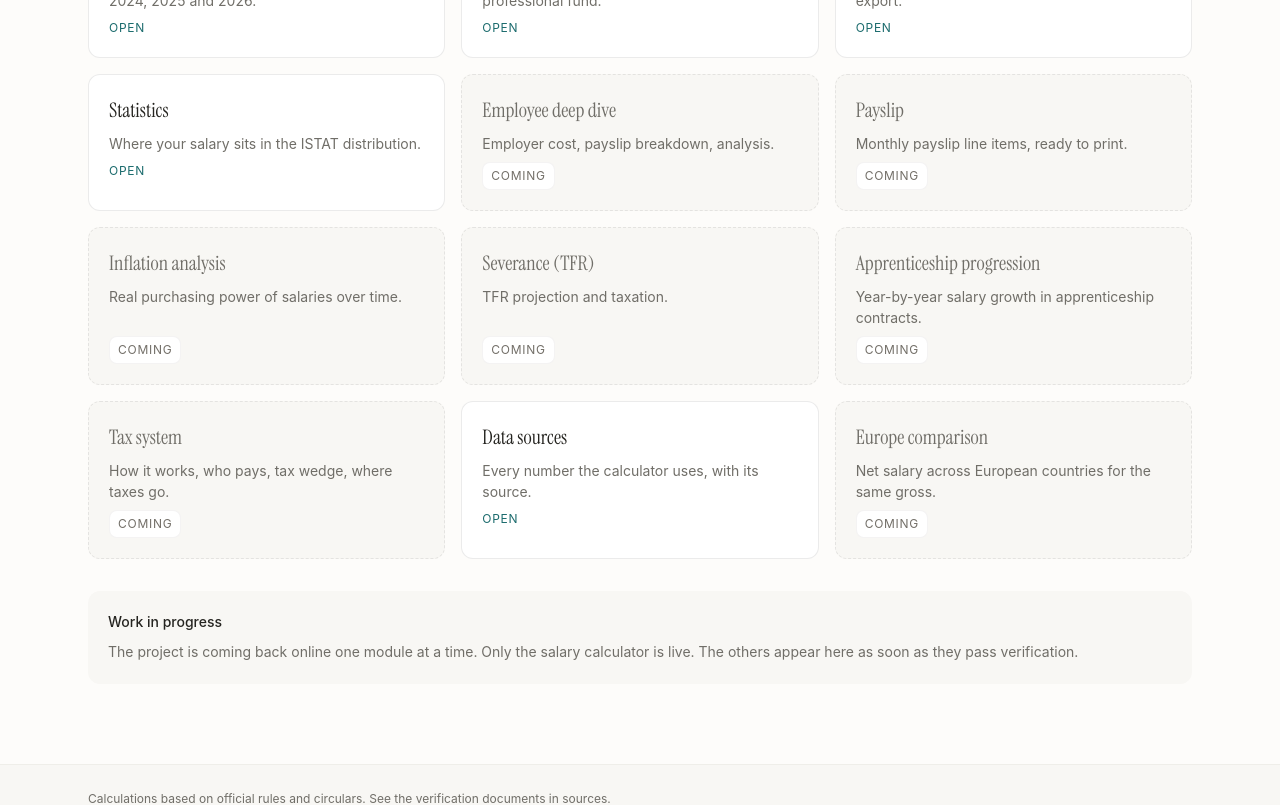
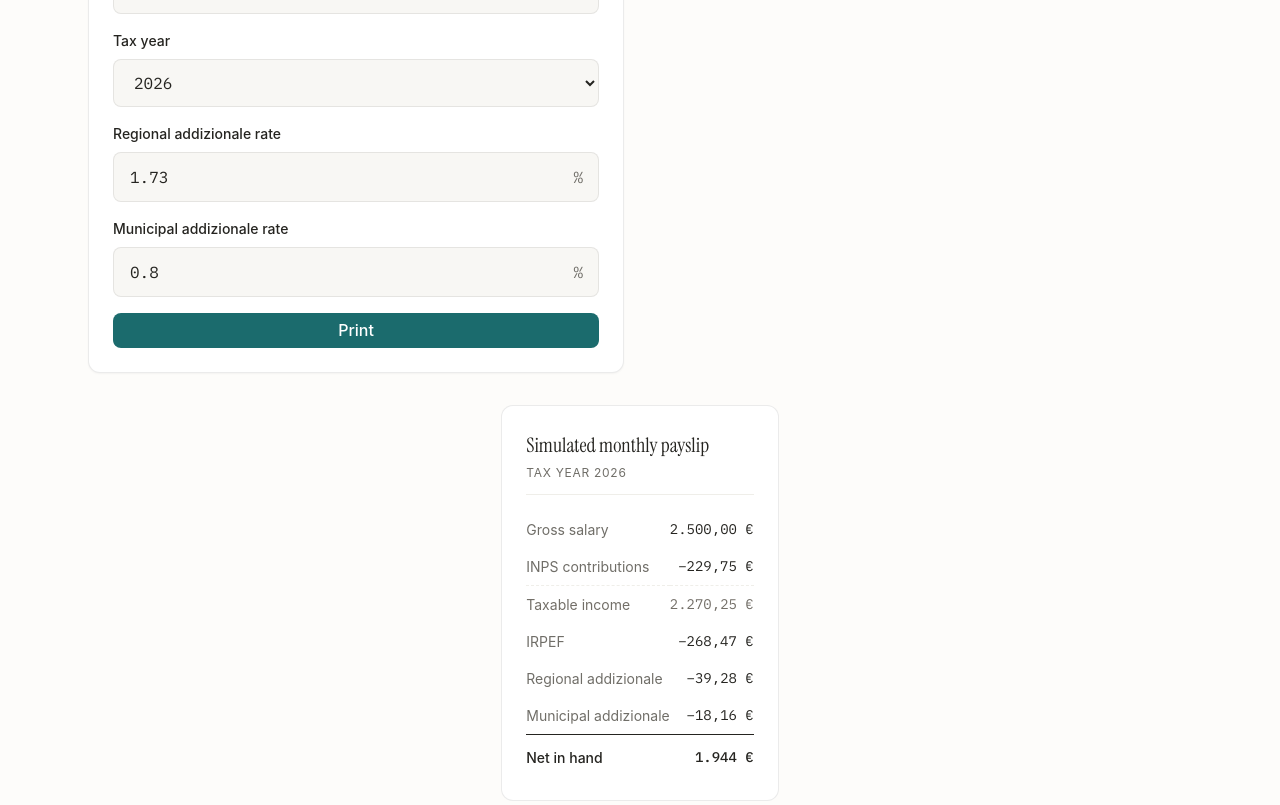
Before and after one commit to stefanovalloncini/quanto-guadagno, a React (Vite) app: page /busta-paga in a window 1280 px wide. Before the commit this address led to /. Shown: the part 420-1225 px from the top of the page. Built offline with nearby package versions, Linux system fonts and the light colour scheme; a web font is replaced by a local one.

Commit message:
feat: payslip simulator
Co-authored-by: Stefano Valloncini <stefano@Stefanos-MacBook-Pro.local>

```diff
--- a/src/app/router.tsx
+++ b/src/app/router.tsx
@@ -4,6 +4,7 @@ import { DataSourcesPage } from "@/ui/features/data-sources";
 import { EmployeePage } from "@/ui/features/employee-calculator";
 import { FreelancerPage } from "@/ui/features/freelancer-calculator";
 import { HomePage } from "@/ui/features/home";
+import { PayslipPage } from "@/ui/features/payslip";
 import { StatisticsPage } from "@/ui/features/statistics";
 import { AppLayout } from "@/ui/shared/AppLayout.tsx";
 
@@ -56,6 +57,14 @@ const router = createBrowserRouter([
       </AppLayout>
     ),
   },
+  {
+    path: "/busta-paga",
+    element: (
+      <AppLayout>
+        <PayslipPage />
+      </AppLayout>
+    ),
+  },
   { path: "*", element: <Navigate to="/" replace /> },
 ]);
 
--- a/src/ui/design-system/index.css
+++ b/src/ui/design-system/index.css
@@ -472,6 +472,94 @@
   padding-left: var(--space-5);
 }
 
+.qg-payslip {
+  background: var(--surface);
+  border: 1px solid var(--border-primary);
+  border-radius: var(--radius-md);
+  padding: var(--space-6);
+  max-width: 36rem;
+  margin: 0 auto;
+}
+
+.qg-payslip__header {
+  border-bottom: 1px solid var(--rule-color);
+  padding-bottom: var(--space-3);
+  margin-bottom: var(--space-4);
+}
+
+.qg-payslip__title {
+  margin: 0 0 var(--space-1);
+  font-family: var(--font-display);
+  font-size: var(--text-subtitle);
+  font-weight: 400;
+}
+
+.qg-payslip__meta {
+  margin: 0;
+  font-size: var(--text-caption);
+  color: var(--text-secondary);
+  text-transform: uppercase;
+  letter-spacing: 0.06em;
+}
+
+.qg-payslip__table {
+  width: 100%;
+  border-collapse: collapse;
+  font-size: var(--text-label);
+}
+
+.qg-payslip__row th {
+  text-align: left;
+  font-weight: 400;
+  color: var(--text-secondary);
+  padding: var(--space-2) 0;
+}
+
+.qg-payslip__row td {
+  text-align: right;
+  font-family: var(--font-mono);
+  font-variant-numeric: tabular-nums;
+  color: var(--text-primary);
+  padding: var(--space-2) 0;
+}
+
+.qg-payslip__row--subtotal th,
+.qg-payslip__row--subtotal td {
+  border-top: 1px dashed var(--rule-color);
+  color: var(--text-muted);
+}
+
+.qg-payslip__row--total th,
+.qg-payslip__row--total td {
+  border-top: 1px solid var(--text-primary);
+  font-weight: 500;
+  color: var(--text-primary);
+  padding-top: var(--space-3);
+}
+
+@media print {
+  .qg-print-hide {
+    display: none !important;
+  }
+
+  .qg-app-header,
+  .qg-app-footer {
+    display: none;
+  }
+
+  .qg-page {
+    padding: 0;
+    max-width: 100%;
+  }
+
+  .qg-payslip {
+    border: none;
+    box-shadow: none;
+    padding: 0;
+    max-width: 100%;
+  }
+}
+
 .qg-page__header {
   display: flex;
   flex-direction: column;
--- a/src/ui/features/home/tools.ts
+++ b/src/ui/features/home/tools.ts
@@ -10,7 +10,7 @@ export const TOOLS: ReadonlyArray<ToolEntry> = [
   { id: "comparison", to: "/confronto-scenari", available: true },
   { id: "statistics", to: "/statistiche", available: true },
   { id: "tools", to: null, available: false },
-  { id: "payslip", to: null, available: false },
+  { id: "payslip", to: "/busta-paga", available: true },
   { id: "inflation", to: null, available: false },
   { id: "tfr", to: null, available: false },
   { id: "apprenticeship", to: null, available: false },
--- /dev/null
+++ b/src/ui/features/payslip/PayslipPage.tsx
@@ -0,0 +1,164 @@
+import { useState } from "react";
+import { FormattedMessage } from "react-intl";
+import { Field, Select, Stack } from "@/ui/design-system";
+import { calculateSalaryBreakdown } from "@/domain/calc";
+import { getTaxConfig, SUPPORTED_YEARS, type SupportedYear } from "@/domain/data";
+import { formatCurrency, formatCurrencyWhole } from "@/domain/format.ts";
+
+const yearOptions = SUPPORTED_YEARS.map((y) => ({ value: y, label: String(y) }));
+
+interface PayslipRow {
+  readonly id: string;
+  readonly amount: number;
+  readonly kind: "addition" | "deduction" | "subtotal";
+}
+
+export function PayslipPage() {
+  const [grossAnnual, setGrossAnnual] = useState(30_000);
+  const [taxYear, setTaxYear] = useState<SupportedYear>(2026);
+  const [regionalRatePercent, setRegionalRatePercent] = useState(1.73);
+  const [municipalRatePercent, setMunicipalRatePercent] = useState(0.8);
+
+  const result = calculateSalaryBreakdown(
+    {
+      grossAnnual,
+      regionalRate: regionalRatePercent / 100,
+      municipalRate: municipalRatePercent / 100,
+    },
+    getTaxConfig(taxYear),
+  );
+
+  const grossMonthly = result.grossAnnual / 12;
+  const inpsMonthly = result.inps / 12;
+  const taxableMonthly = result.taxableIncome / 12;
+  const irpefMonthly = result.irpefNet / 12;
+  const regionalMonthly = result.regionalAddizionale / 12;
+  const municipalMonthly = result.municipalAddizionale / 12;
+  const integrativoMonthly = result.trattamentoIntegrativo / 12;
+  const wedgeMonthly = result.sommaAggiuntiva / 12;
+
+  const rows: ReadonlyArray<PayslipRow> = [
+    { id: "payslip.row.gross", amount: grossMonthly, kind: "addition" },
+    { id: "payslip.row.inps", amount: inpsMonthly, kind: "deduction" },
+    { id: "payslip.row.taxable", amount: taxableMonthly, kind: "subtotal" },
+    { id: "payslip.row.irpef", amount: irpefMonthly, kind: "deduction" },
+    { id: "payslip.row.regional", amount: regionalMonthly, kind: "deduction" },
+    { id: "payslip.row.municipal", amount: municipalMonthly, kind: "deduction" },
+    ...(integrativoMonthly > 0
+      ? [
+          {
+            id: "payslip.row.integrativo",
+            amount: integrativoMonthly,
+            kind: "addition" as const,
+          },
+        ]
+      : []),
+    ...(wedgeMonthly > 0
+      ? [
+          {
+            id: "payslip.row.wedge",
+            amount: wedgeMonthly,
+            kind: "addition" as const,
+          },
+        ]
+      : []),
+  ];
+
+  return (
+    <main id="main" className="qg-page">
+      <Stack gap="xl">
+        <header className="qg-page__header qg-print-hide">
+          <p className="qg-page__eyebrow">
+            <FormattedMessage id="payslip.page.eyebrow" />
+          </p>
+          <h1 className="qg-page__title">
+            <FormattedMessage id="payslip.page.title" />
+          </h1>
+          <p className="qg-page__subtitle">
+            <FormattedMessage id="payslip.page.subtitle" />
+          </p>
+        </header>
+
+        <div className="qg-page__layout qg-print-hide">
+          <section className="qg-form" aria-labelledby="qg-payslip-form">
+            <h2 id="qg-payslip-form" className="qg-form__title">
+              <FormattedMessage id="payslip.form.title" />
+            </h2>
+            <Stack gap="md">
+              <Field
+                type="currency"
+                label={<FormattedMessage id="form.gross.label" />}
+                value={grossAnnual}
+                onChange={setGrossAnnual}
+              />
+              <Select<SupportedYear>
+                label={<FormattedMessage id="form.year.label" />}
+                value={taxYear}
+                options={yearOptions}
+                onChange={setTaxYear}
+              />
+              <Field
+                type="percentage"
+                label={<FormattedMessage id="form.regional.label" />}
+                value={regionalRatePercent}
+                onChange={setRegionalRatePercent}
+                max={10}
+              />
+              <Field
+                type="percentage"
+                label={<FormattedMessage id="form.municipal.label" />}
+                value={municipalRatePercent}
+                onChange={setMunicipalRatePercent}
+                max={1}
+              />
+              <button
+                type="button"
+                className="qg-btn qg-btn--primary"
+                onClick={() => window.print()}
+              >
+                <FormattedMessage id="payslip.action.print" />
+              </button>
+            </Stack>
+          </section>
+          <p className="qg-scope-note">
+            <FormattedMessage id="payslip.note" />
+          </p>
+        </div>
+
+        <article className="qg-payslip" aria-labelledby="qg-payslip-doc-title">
+          <header className="qg-payslip__header">
+            <h2 id="qg-payslip-doc-title" className="qg-payslip__title">
+              <FormattedMessage id="payslip.doc.title" />
+            </h2>
+            <p className="qg-payslip__meta">
+              <FormattedMessage id="payslip.doc.year" values={{ year: taxYear }} />
+            </p>
+          </header>
+
+          <table className="qg-payslip__table">
+            <tbody>
+              {rows.map((row) => (
+                <tr key={row.id} className={`qg-payslip__row qg-payslip__row--${row.kind}`}>
+                  <th scope="row">
+                    <FormattedMessage id={row.id} />
+                  </th>
+                  <td>
+                    {row.kind === "deduction"
+                      ? `−${formatCurrency(row.amount)}`
+                      : formatCurrency(row.amount)}
+                  </td>
+                </tr>
+              ))}
+              <tr className="qg-payslip__row qg-payslip__row--total">
+                <th scope="row">
+                  <FormattedMessage id="payslip.row.net" />
+                </th>
+                <td>{formatCurrencyWhole(result.netMonthly)}</td>
+              </tr>
+            </tbody>
+          </table>
+        </article>
+      </Stack>
+    </main>
+  );
+}
--- /dev/null
+++ b/src/ui/features/payslip/index.ts
@@ -0,0 +1 @@
+export { PayslipPage } from "./PayslipPage.tsx";
--- a/src/ui/i18n/messages/en.ts
+++ b/src/ui/i18n/messages/en.ts
@@ -12,6 +12,27 @@ export const en: Record<MessageKey, string> = {
   "nav.comparison": "Comparison",
   "nav.statistics": "Statistics",
   "nav.sources": "Sources",
+  "nav.payslip": "Payslip",
+
+  "payslip.page.eyebrow": "Simulator",
+  "payslip.page.title": "Monthly payslip",
+  "payslip.page.subtitle":
+    "Tweak parameters and print the simulated payslip. Line items come from the salary calculator.",
+  "payslip.form.title": "Parameters",
+  "payslip.action.print": "Print",
+  "payslip.note":
+    "This is a simulation: a real payslip may include extra items (fringe benefits, bonuses, leave, sickness, union dues).",
+  "payslip.doc.title": "Simulated monthly payslip",
+  "payslip.doc.year": "Tax year {year}",
+  "payslip.row.gross": "Gross salary",
+  "payslip.row.inps": "INPS contributions",
+  "payslip.row.taxable": "Taxable income",
+  "payslip.row.irpef": "IRPEF",
+  "payslip.row.regional": "Regional addizionale",
+  "payslip.row.municipal": "Municipal addizionale",
+  "payslip.row.integrativo": "Trattamento integrativo bonus",
+  "payslip.row.wedge": "Tax wedge cut bonus",
+  "payslip.row.net": "Net in hand",
 
   "sources.page.eyebrow": "Transparency",
   "sources.page.title": "Data sources",
--- a/src/ui/i18n/messages/it.ts
+++ b/src/ui/i18n/messages/it.ts
@@ -10,6 +10,27 @@ export const it = {
   "nav.comparison": "Confronto",
   "nav.statistics": "Statistiche",
   "nav.sources": "Fonti",
+  "nav.payslip": "Busta paga",
+
+  "payslip.page.eyebrow": "Simulatore",
+  "payslip.page.title": "Busta paga mensile",
+  "payslip.page.subtitle":
+    "Modifica i parametri e stampa la busta paga simulata. Le voci derivano dal calcolatore stipendio.",
+  "payslip.form.title": "Parametri",
+  "payslip.action.print": "Stampa",
+  "payslip.note":
+    "Questa è una simulazione: una busta paga reale può includere voci aggiuntive (fringe benefit, premi, ferie, malattia, sindacato).",
+  "payslip.doc.title": "Cedolino mensile simulato",
+  "payslip.doc.year": "Anno fiscale {year}",
+  "payslip.row.gross": "Retribuzione lorda",
+  "payslip.row.inps": "Contributi INPS",
+  "payslip.row.taxable": "Imponibile fiscale",
+  "payslip.row.irpef": "IRPEF",
+  "payslip.row.regional": "Addizionale regionale",
+  "payslip.row.municipal": "Addizionale comunale",
+  "payslip.row.integrativo": "Trattamento integrativo",
+  "payslip.row.wedge": "Somma aggiuntiva (taglio cuneo)",
+  "payslip.row.net": "Netto in busta",
 
   "sources.page.eyebrow": "Trasparenza",
   "sources.page.title": "Fonti dei dati",
```
Also changed, not shown: 1 other file (tests, documents, lock files or other folders).
